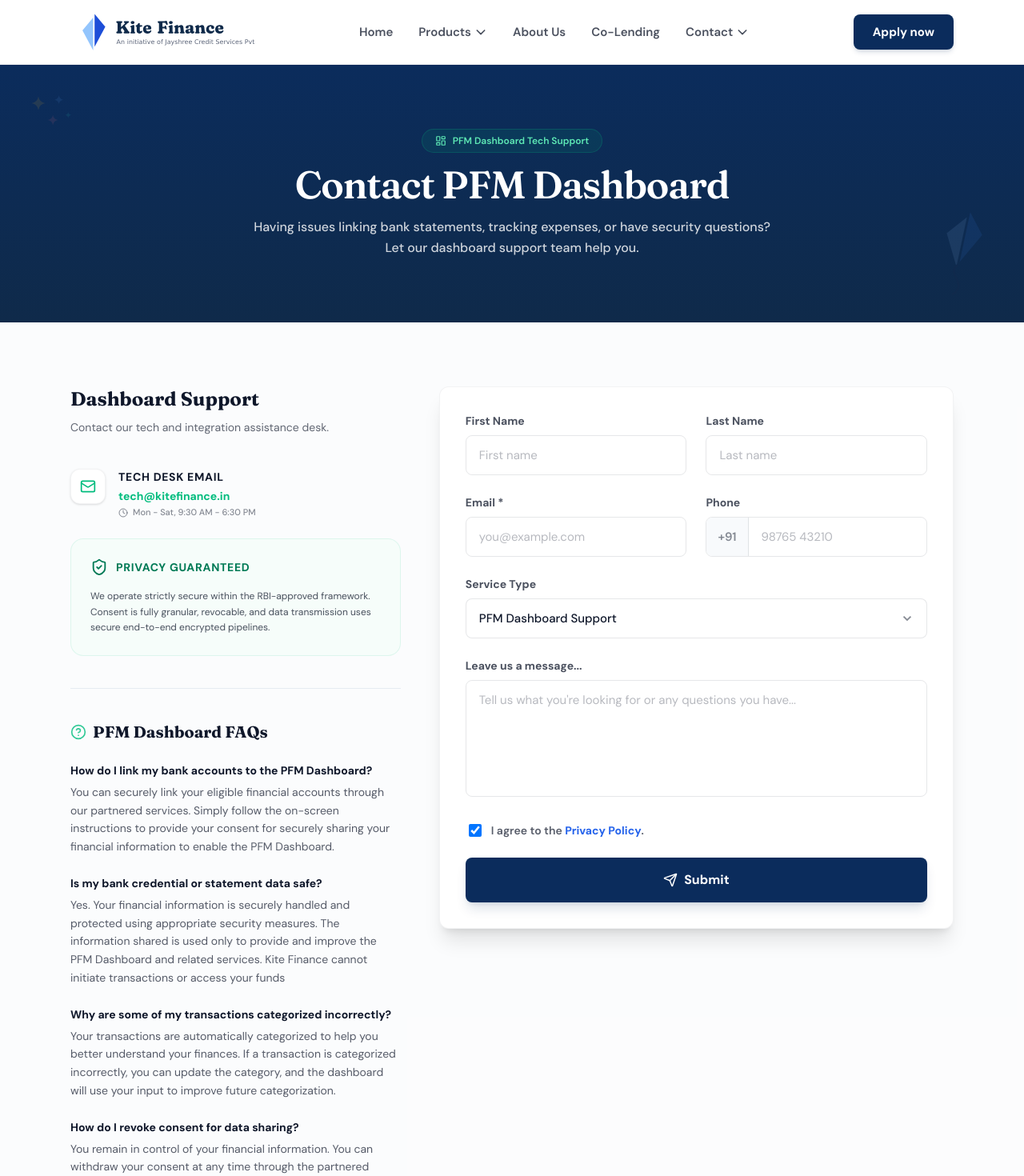
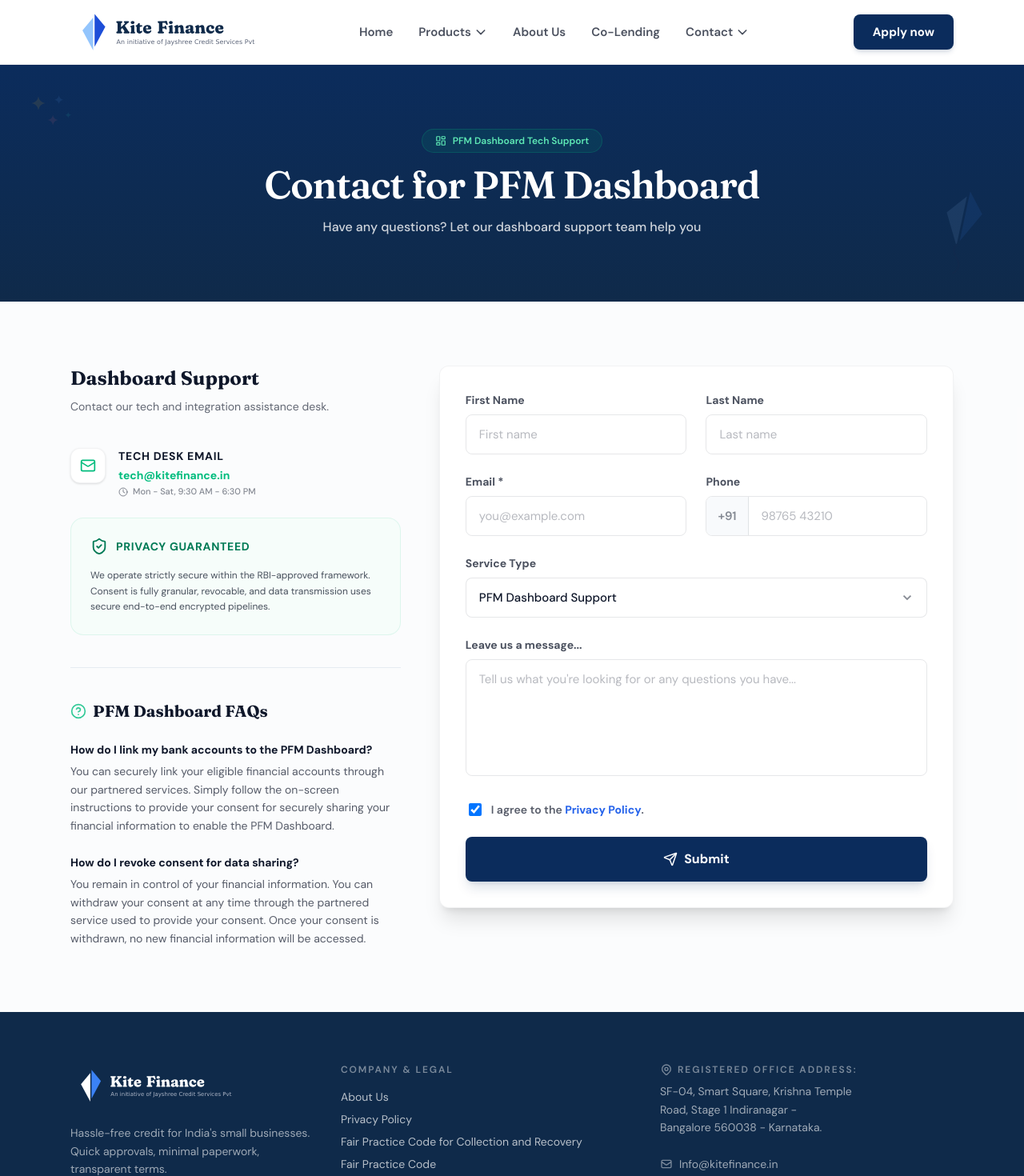
Before and after one commit to 10xkorefi-creator/kite, a Next.js app: page /contact/pfm in a window 1280 px wide. Shown: the top 1470 px of the page at 80% size. Built offline with nearby package versions, Linux system fonts and the light colour scheme.

Commit message:
fix: remove bank safety and transaction categorization items from PFM FAQs

```diff
--- a/src/app/contact/loans/page.tsx
+++ b/src/app/contact/loans/page.tsx
@@ -65,7 +65,7 @@
               Lending & Credit Support
             </div>
             <h1 className="font-display text-4xl font-semibold tracking-tight text-white sm:text-5xl">
-              Contact Loan Services
+              Contact for Loan Services
             </h1>
             <p className="mx-auto mt-4 max-w-2xl text-base text-white/80 leading-relaxed font-medium">
               Have questions about MSME financing, active loan applications, or repayment queries? Let our loan experts assist you.
--- a/src/app/contact/pfm/page.tsx
+++ b/src/app/contact/pfm/page.tsx
@@ -34,14 +34,6 @@
     a: "You can securely link your eligible financial accounts through our partnered services. Simply follow the on-screen instructions to provide your consent for securely sharing your financial information to enable the PFM Dashboard."
   },
   {
-    q: "Is my bank credential or statement data safe?",
-    a: "Yes. Your financial information is securely handled and protected using appropriate security measures. The information shared is used only to provide and improve the PFM Dashboard and related services. Kite Finance cannot initiate transactions or access your funds"
-  },
-  {
-    q: "Why are some of my transactions categorized incorrectly?",
-    a: "Your transactions are automatically categorized to help you better understand your finances. If a transaction is categorized incorrectly, you can update the category, and the dashboard will use your input to improve future categorization."
-  },
-  {
     q: "How do I revoke consent for data sharing?",
     a: "You remain in control of your financial information. You can withdraw your consent at any time through the partnered service used to provide your consent. Once your consent is withdrawn, no new financial information will be accessed."
   }
@@ -66,11 +58,11 @@
               PFM Dashboard Tech Support
             </div>
             <h1 className="font-display text-4xl font-semibold tracking-tight text-white sm:text-5xl">
-              Contact PFM Dashboard
+              Contact for PFM Dashboard
             </h1>
             <p className="mx-auto mt-4 max-w-2xl text-base text-white/80 leading-relaxed font-medium">
-              Having issues linking bank statements, tracking expenses, or have security questions? Let our dashboard support team help you.
-            </p>
+              Have any questions?
+              Let our dashboard support team help you            </p>
           </div>
         </section>
 
```
